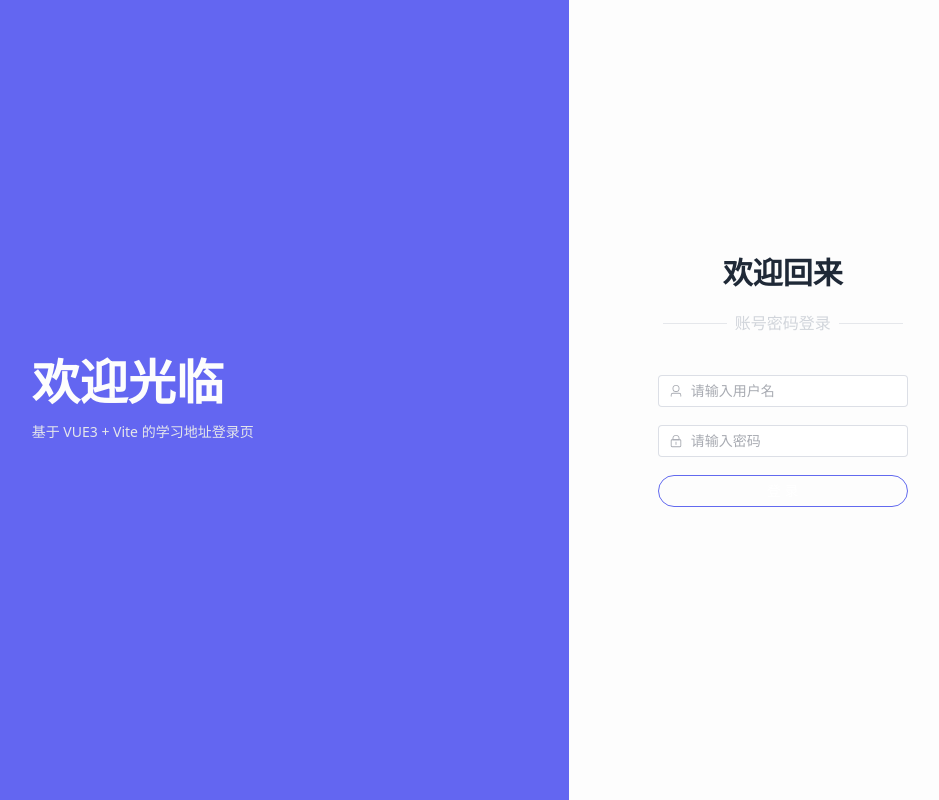
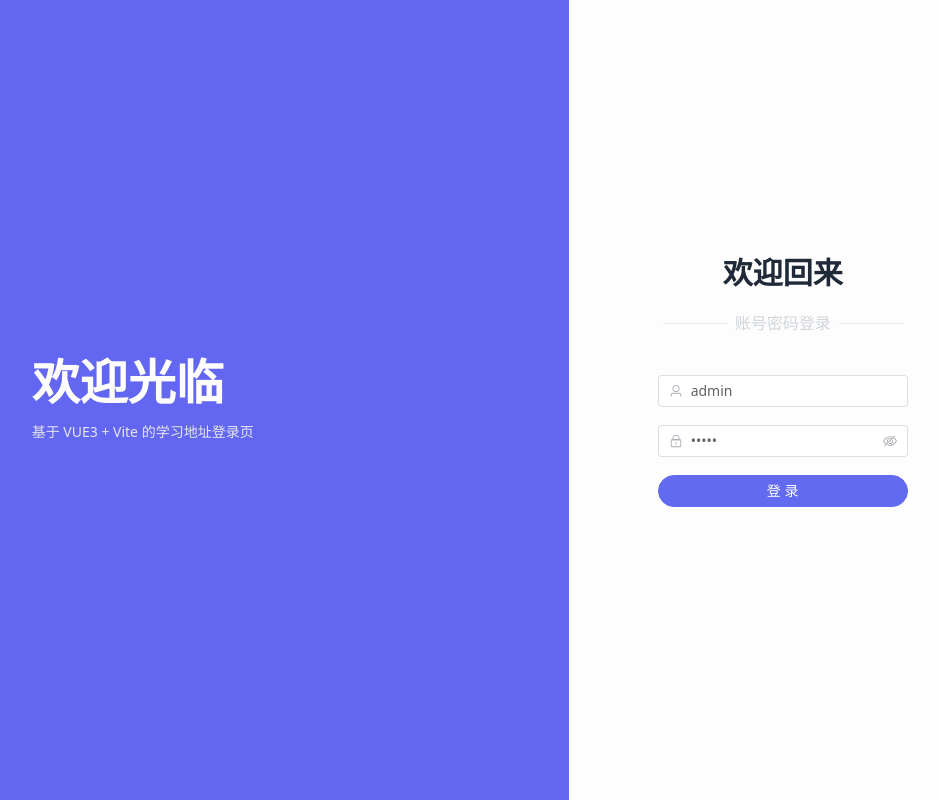
Before and after one commit to ZZShi/mall, a Vue app in the folder mall_admin/: page /#/login in a window 1280 px wide. Shown: the whole page, without its empty margins (284-1223 px from the left). Built offline with nearby package versions, Linux system fonts and the light colour scheme.

Commit message:
[ADD] - 处理一些报错

```diff
--- a/mall_admin/package.json
+++ b/mall_admin/package.json
@@ -19,6 +19,7 @@
     "vuex": "^4.0.2"
   },
   "devDependencies": {
+    "@types/node": "^20.6.0",
     "@vitejs/plugin-vue": "^4.2.3",
     "typescript": "^5.0.2",
     "vite": "^4.4.5",
--- a/mall_admin/src/api/manage.ts
+++ b/mall_admin/src/api/manage.ts
@@ -1,8 +1,8 @@
-import { service } from '~/axios'
+import axios from '~/axios'
 
 // 登录
 export function login(username: string, password: string) {
-    return service.post("/admin/login", {
+    return axios.post("/admin/login", {
         username,
         password
     })
@@ -10,5 +10,5 @@ export function login(username: string, password: string) {
 
 // 获取用户信息
 export function getInfo() {
-    return service.post("/admin/getinfo")
+    return axios.post("/admin/getinfo")
 }
--- a/mall_admin/src/axios.ts
+++ b/mall_admin/src/axios.ts
@@ -3,7 +3,7 @@ import { toast } from '~/composables/util'
 import { getToken } from '~/composables/auth'
 
 
-export const service = axios.create({
+const service = axios.create({
   baseURL: '/api'
 })
 
@@ -30,3 +30,5 @@ service.interceptors.response.use(function (response) {
   toast(error.response.data.msg || '请求失败', "error")
   return Promise.reject(error);
 });
+
+export default service;
--- a/mall_admin/src/composables/premission.ts
+++ b/mall_admin/src/composables/premission.ts
@@ -1,6 +1,6 @@
 import router from "~/router"
+import { toast } from "~/composables/util"
 import { getToken } from "~/composables/auth"
-import { toast } from "~/composables/util"
 
 
 // 全局前置守卫
--- a/mall_admin/src/main.ts
+++ b/mall_admin/src/main.ts
@@ -1,11 +1,11 @@
 import { createApp } from 'vue'
+import 'virtual:windi.css'
+import 'element-plus/dist/index.css'
 import ElementPlus from 'element-plus'
-import 'element-plus/dist/index.css'
 import * as ElementPlusIconsVue from '@element-plus/icons-vue'
 import App from './App.vue'
-import 'virtual:windi.css'
+import store from './store'
 import router from './router'
-import store from './store'
 import "./composables/premission"
 
 const app = createApp(App)
--- a/mall_admin/src/views/home/login.vue
+++ b/mall_admin/src/views/home/login.vue
@@ -18,19 +18,24 @@
                     <el-form-item prop="username">
                         <el-input v-model="form.username" placeholder="请输入用户名">
                             <template #prefix>
-                                <el-icon><user /></el-icon>
+                                <el-icon>
+                                    <user />
+                                </el-icon>
                             </template>
                         </el-input>
                     </el-form-item>
                     <el-form-item prop="password">
                         <el-input v-model="form.password" placeholder="请输入密码" type="password" show-password>
                             <template #prefix>
-                                <el-icon><lock /></el-icon>
+                                <el-icon>
+                                    <lock />
+                                </el-icon>
                             </template>
                         </el-input>
                     </el-form-item>
                     <el-form-item>
-                        <el-button round color="#626aef" class="w-[250px]" type="primary" @click="onSubmit" :loading="loading">登 录</el-button>
+                        <el-button round color="#626aef" class="w-[250px]" type="primary" @click="onSubmit"
+                            :loading="loading">登 录</el-button>
                     </el-form-item>
                 </el-form>
             </div>
@@ -51,8 +56,8 @@ const router = useRouter()
 const loading = ref(false)
 
 const form = reactive({
-    username: '',
-    password: '',
+    username: 'admin',
+    password: 'admin',
 })
 
 const rules = reactive({
@@ -68,7 +73,7 @@ const rules = reactive({
 const onSubmit = () => {
     loading.value = true
     login(form.username, form.password)
-    .then(res=>{
+        .then(res => {
             console.log(res.token)
             // 提示成功
             toast("登录成功")
@@ -77,44 +82,51 @@ const onSubmit = () => {
             setToken(res.token)
 
             // 获取用户信息
-        getInfo().then(res2=>{
+            getInfo().then(res2 => {
                 console.log(res2)
                 store.commit("SET_USERINFO", res2)
             })
 
             // 跳转到后台首页
             router.push("/")
-    }).finally(()=>{
+        }).finally(() => {
             loading.value = false
         })
 }
 
 </script>
 
-<style scoped>
+<style lang="postcss" scoped>
 .login-container {
-    @apply  min-h-screen bg-indigo-500;
+    @apply min-h-screen bg-indigo-500;
 }
-.login-container .left, .login-container .right {
+
+.login-container .left,
+.login-container .right {
     @apply flex items-center justify-center;
 }
+
 .login-container .right {
-    @apply  bg-light-50 flex-col;
+    @apply bg-light-50 flex-col;
 }
+
 .left>div>div:first-child {
     @apply font-bold text-5xl text-light-50 mb-4;
 }
+
 .left>div>div:last-child {
-    @apply  text-gray-200 text-sm;
+    @apply text-gray-200 text-sm;
 }
+
 .right .title {
     @apply font-bold text-3xl text-gray-800;
 }
+
 .right>div {
     @apply flex items-center justify-center my-5 text-gray-300 space-x-2;
 }
+
 .right .line {
     @apply h-[1px] w-16 bg-gray-200;
 }
-
 </style>
--- a/mall_admin/vite.config.ts
+++ b/mall_admin/vite.config.ts
@@ -7,6 +7,7 @@ import path from "path"
 // https://vitejs.dev/config/
 export default defineConfig({
   resolve: {
+    extensions: ['.js', '.ts', '.vue', '.json', '.scss'],
     alias: {
       "~": path.resolve(__dirname, "src")
     }
```
Also changed, not shown: mall_admin/tsconfig.json (+6 -1 lines), 1 other file (tests, documents, lock files or other folders). Lines whose indentation alone changed are shown as unchanged.
